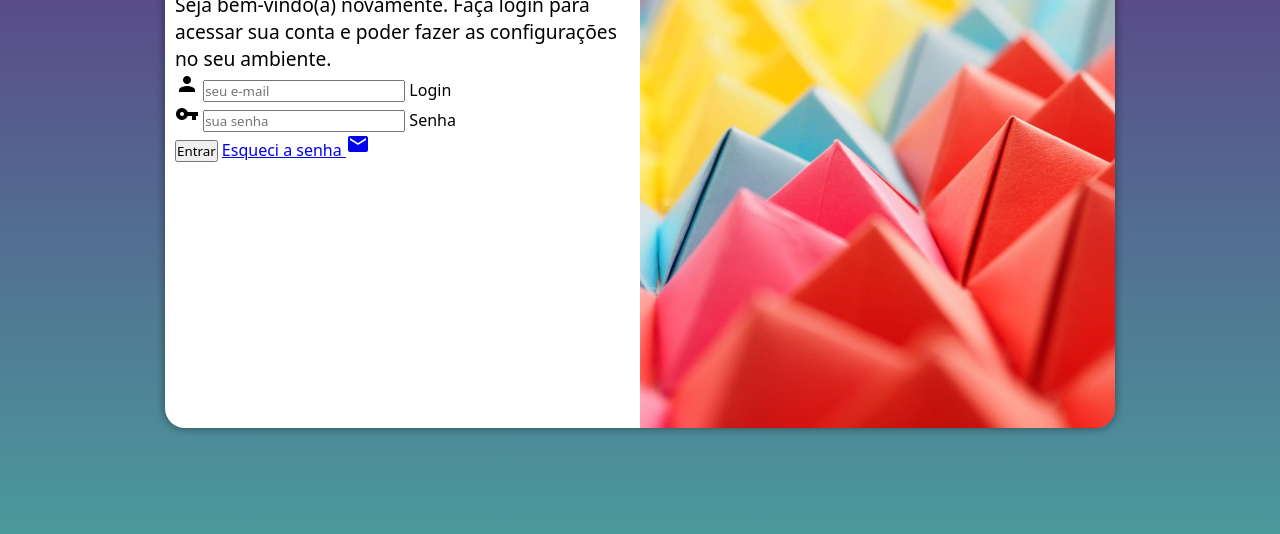
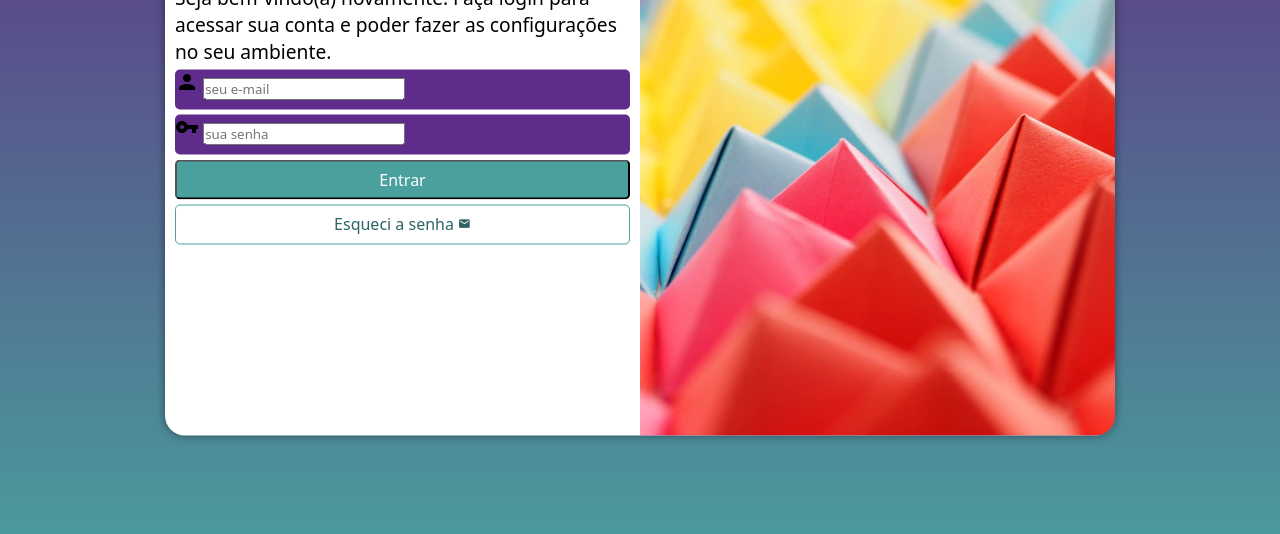
Before and after one commit to RodolfoGaraluz/projeto-login, a plain HTML site: page index.html in a window 1280 px wide. Shown: the part 222-756 px from the top of the page. Drawn offline with Linux system fonts and the light colour scheme.

Commit message:
formatação do formulário

```diff
--- a/estilos/style.css
+++ b/estilos/style.css
@@ -32,8 +32,8 @@ section#login{
     overflow: hidden;
 
     background-color: white;
-    width: 250px;
-    height: 500px;
+    width: 258px;
+    height: 515px;
     border-radius: 20px;
     box-shadow: 0px 0px 10px rgba(0, 0, 0, 0.451);
 
@@ -62,3 +62,55 @@ div#formulario > h1{
 div#formulario > p{
     font-size: 0.8em;
 }
+
+form > div.campo {
+    background-color: #5f2c8c;
+    display: block;
+    width: 100%;
+    height: 40px;
+    border-radius: 5px;
+    margin: 5px 0px;
+}
+
+div.campo > label {
+    display: none;
+}
+
+form > input[type=submit]{
+    display: block;
+    font-size: 1em;
+    width: 100%;
+    height: 40px;
+    background-color: #49a09d;
+    color: white;
+    border-radius: 5px;
+    cursor: pointer;
+}
+
+form > input[type=submit]:hover{
+    background-color: #2d6462;
+
+}
+
+form > a.botao{
+    display: block;
+    text-align: center;
+    font-size: 1em;
+    width: 100%;
+    height: 40px;
+    padding-top: 7px;
+    margin-top: 5px;
+    background-color: white;
+    color: #2d6462;
+    border: 1px solid #49a09d;
+    border-radius: 5px;
+    text-decoration: none;
+}
+
+form > a.botao > i{
+    font-size: 0.8em;
+}
+
+form > a.botao:hover{
+    background-color: #6cd3cf;
+}
--- a/index.html
+++ b/index.html
@@ -36,7 +36,7 @@
                     </div>
 
                     <input type="submit" value="Entrar">
-                    <a href="esqueci.html"> Esqueci a senha <i class="material-icons">mail</i>
+                    <a href="esqueci.html" class="botao"> Esqueci a senha <i class="material-icons">mail</i>
                     </a>
                 </form>
             </div>
```
